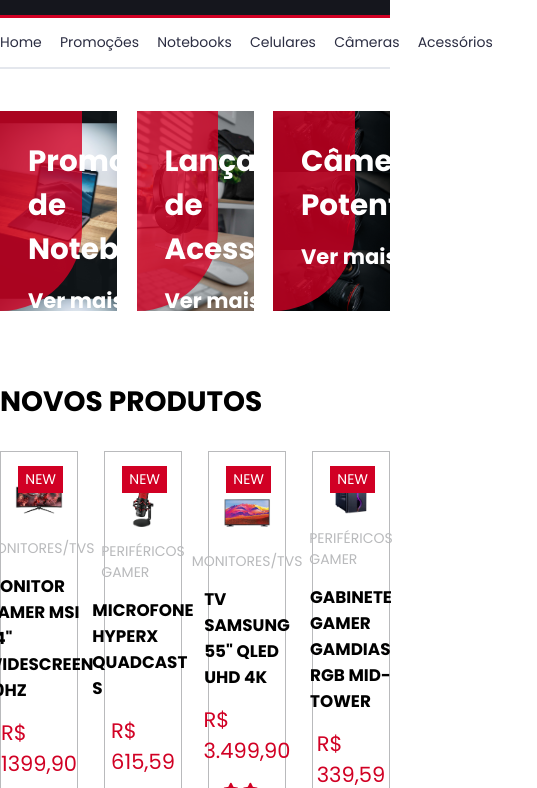
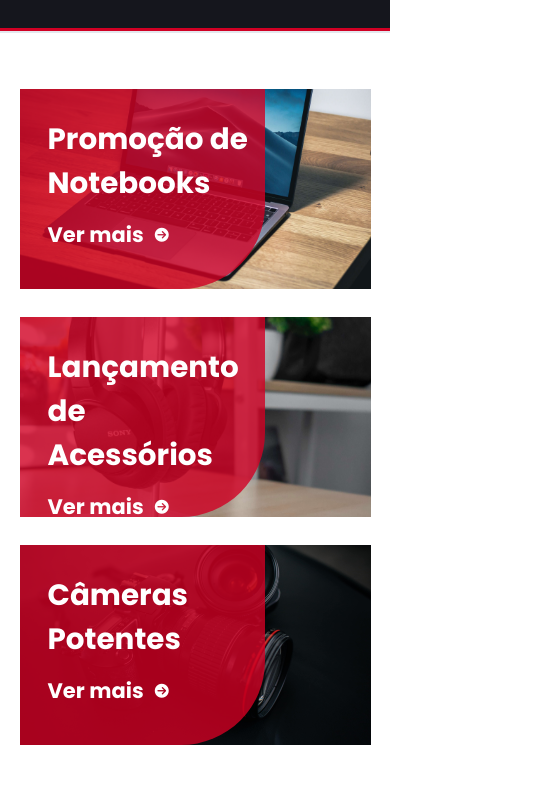
Before and after one commit to jhonatan-oliveiradev/ellectrum, a plain HTML site: page index.html in a window 390 px wide. Shown: the part 233-1021 px from the top of the page, 537 px wide, since content can reach past the window. Drawn offline with Linux system fonts and the light colour scheme.

Commit message:
responsivity added

```diff
--- a/index.html
+++ b/index.html
@@ -21,6 +21,7 @@
     />
     <!-- CSS PADRÃO -->
     <link rel="stylesheet" href="css/app.css" />
+    <link rel="shortcut icon" href="img/favicon.png" type="image/x-icon">
   </head>
   <body>
     <header class="header">
--- a/sass/2-layouts/_banner-section.sass
+++ b/sass/2-layouts/_banner-section.sass
@@ -1,6 +1,11 @@
-@use '../1-base/_variables'
+@use '../1-base/variables'
+@use '../1-base/base-mixins'
 @use 'layouts-mixins'
 
 .banners
     @include layouts-mixins.center-content
     padding: 3rem 0
+
+    @include base-mixins.mobile
+        flex-direction: column
+        align-items: center
--- a/sass/2-layouts/_deal-section.sass
+++ b/sass/2-layouts/_deal-section.sass
@@ -12,6 +12,12 @@
     height: 400px
     padding: 2rem
 
+    @include base-mixins.mobile
+        background-size: 70%
+        background-position-y: 130%
+        background-position-x: 120%
+        height: 700px
+
     &-content
         height: 100%
         flex-direction: column
@@ -19,9 +25,17 @@
         @include layouts-mixins.center-content
         justify-content: center
 
+        @include base-mixins.mobile
+            text-align: center
+
         &-timer
             display: flex
             margin-bottom: 2rem
+
+            @include base-mixins.mobile
+                flex-wrap: wrap
+                align-self: center
+                justify-content: center
 
         .deal-container-timer
             width: 100px
@@ -35,6 +49,9 @@
             color: variables.$light-color
             margin: 0 1rem
 
+            @include base-mixins.mobile
+                margin-bottom: 1.5rem
+
             &-time
                 font-size: 1.5rem
                 font-weight: bold
--- a/sass/2-layouts/_footer.sass
+++ b/sass/2-layouts/_footer.sass
@@ -5,6 +5,9 @@
 .footer
     background-color: variables.$bg-color
     padding: 3rem 0
+
+    @include base-mixins.mobile
+        padding: 3rem
 
     a, p
         color: variables.$gray-text-color
@@ -29,8 +32,15 @@
         @include layouts-mixins.center-content
         padding-bottom: 3rem
 
+        @include base-mixins.mobile
+            flex-direction: column
+
         &-about, &-categories, &-information, &-menu
             max-width: 25%
+
+            @include base-mixins.mobile
+                max-width: 100%
+                margin-bottom: 1rem
 
     &-bottom
         @include layouts-mixins.center-content
--- a/sass/2-layouts/_header.sass
+++ b/sass/2-layouts/_header.sass
@@ -8,6 +8,9 @@
     &-top
         background-color: variables.$secondary-bg-color
         color: variables.$light-color
+
+        @include base-mixins.mobile
+            display: none
 
         &-container
             @include layouts-mixins.center-content
@@ -28,6 +31,10 @@
         @include layouts-mixins.center-content
         padding: 1.3rem 0
 
+        @include base-mixins.mobile
+            flex-direction: column
+            align-items: center
+
         a, span, i
             color: #fff
 
@@ -45,6 +52,10 @@
             justify-content: center
             width: 45%
 
+            @include base-mixins.mobile
+                width: 100%
+                margin: 2rem 0
+
             input
                 height: 40px
 
@@ -59,6 +70,9 @@
             .wishlist-container, .header-cart-container
                 @include layouts-mixins.header-icon
 
+                @include base-mixins.mobile
+                    margin: 1rem
+
 .header-bottom
     background-color: variables.$light-color
     border-bottom: 2px solid variables.$section-bg-color
@@ -68,6 +82,9 @@
         @include layouts-mixins.center-content
         justify-content: left
         padding: 1rem 0
+
+        @include base-mixins.mobile
+            display: none
 
         li
             margin-right: 1.3rem
--- a/sass/2-layouts/_newsletter-section.sass
+++ b/sass/2-layouts/_newsletter-section.sass
@@ -9,6 +9,9 @@
     align-items: center
     padding: 3rem
     border-top: 2px solid variables.$section-bg-color
+
+    @include base-mixins.mobile
+        text-align: center
 
     h2
         font-size: 2rem
@@ -25,9 +28,15 @@
         display: flex
         margin-bottom: 3rem
 
+        @include base-mixins.mobile
+            width: 100%
+
         input[type=email]
             border: 1px solid variables.$section-bg-color
             @include layouts-mixins.rounded-input
+
+            @include base-mixins.mobile
+            width: 100%
 
     .social-media
 
--- a/sass/2-layouts/_products-section.sass
+++ b/sass/2-layouts/_products-section.sass
@@ -10,7 +10,14 @@
         font-size: 2rem
         text-transform: uppercase
 
+        @include base-mixins.mobile
+            text-align: center
+
     &-container
         display: flex
         justify-content: space-between
         padding: 2rem 0
+
+        @include base-mixins.mobile
+            flex-direction: column
+            align-items: center
--- a/sass/3-modules/_banners.sass
+++ b/sass/3-modules/_banners.sass
@@ -10,6 +10,10 @@
     transition: 0.4s
     @include modules-mixins.center-bg
     background-size: 100%
+
+    @include base-mixins.mobile
+        width: 90%
+        margin: 1rem
 
     &:hover
         background-size: 120%
--- a/sass/3-modules/_products.sass
+++ b/sass/3-modules/_products.sass
@@ -11,6 +11,10 @@
     flex-direction: column
     justify-content: center
     align-items: center
+
+    @include base-mixins.mobile
+        width: 90%
+        margin: 1rem
 
     &:hover
         border-color: variables.$primary-color
```
Also changed, not shown: css/app.css, img/favicon.png (added), 1 other file.
